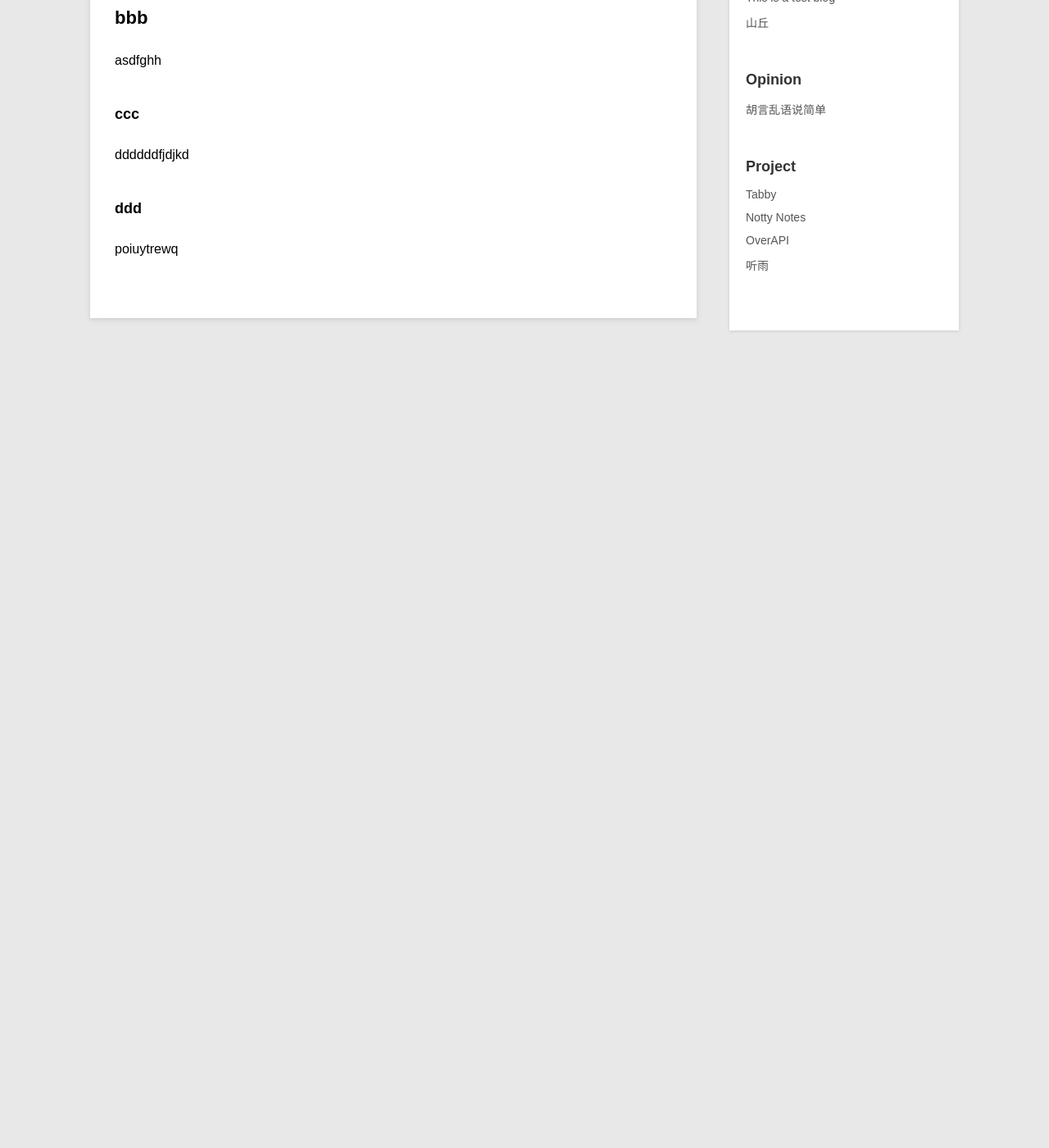
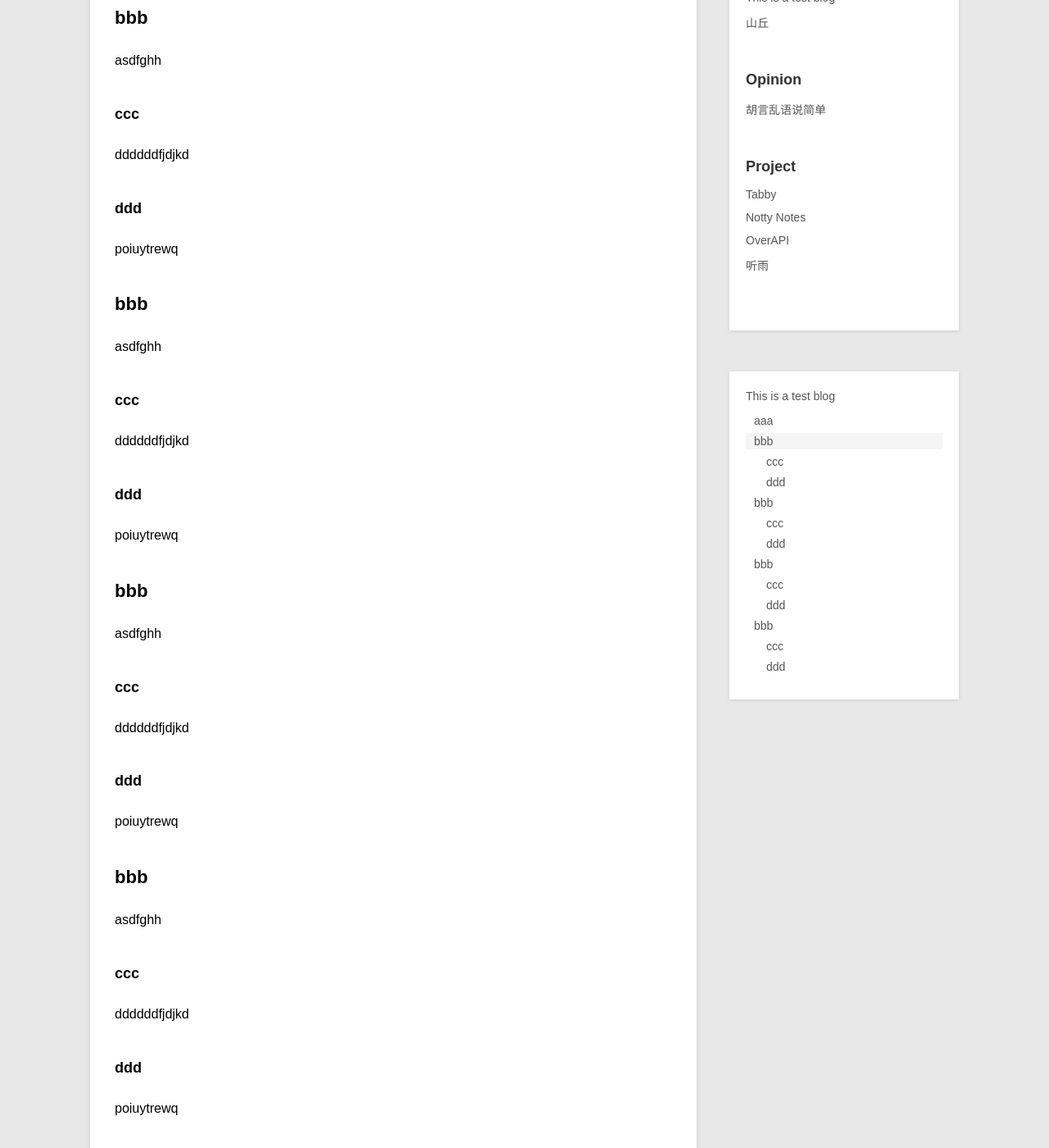
Before and after one commit to hackersun/hackersun.github.io, a Jekyll site: the page built from _posts/blog/2015-11-22-testblog.md, in a window 1280 px wide and 1400 px high, scrolled down 356 px. Shown: the whole window at 82% size. Built offline with Jekyll 4.4.1, drawn with Linux system fonts in a browser that asks for light colours; Markdown is read by kramdown in place of the engine named in the settings; before the commit the page ends 900 px from its top, so only the background shows below that.

Commit message:
Update 2015-11-22-testblog.md

```diff
--- a/_posts/blog/2015-11-22-testblog.md
+++ b/_posts/blog/2015-11-22-testblog.md
@@ -16,3 +16,30 @@
 
 ### ddd
 poiuytrewq
+
+## bbb
+asdfghh
+
+### ccc
+ddddddfjdjkd
+
+### ddd
+poiuytrewq
+
+## bbb
+asdfghh
+
+### ccc
+ddddddfjdjkd
+
+### ddd
+poiuytrewq
+
+## bbb
+asdfghh
+
+### ccc
+ddddddfjdjkd
+
+### ddd
+poiuytrewq
```
